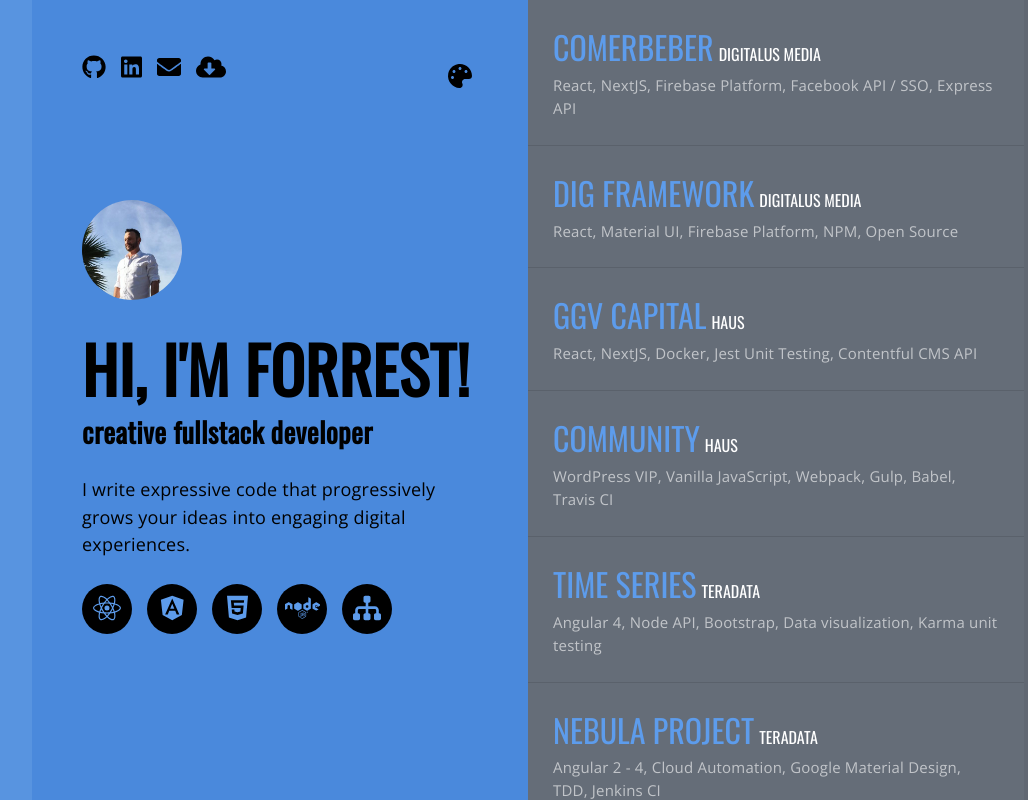
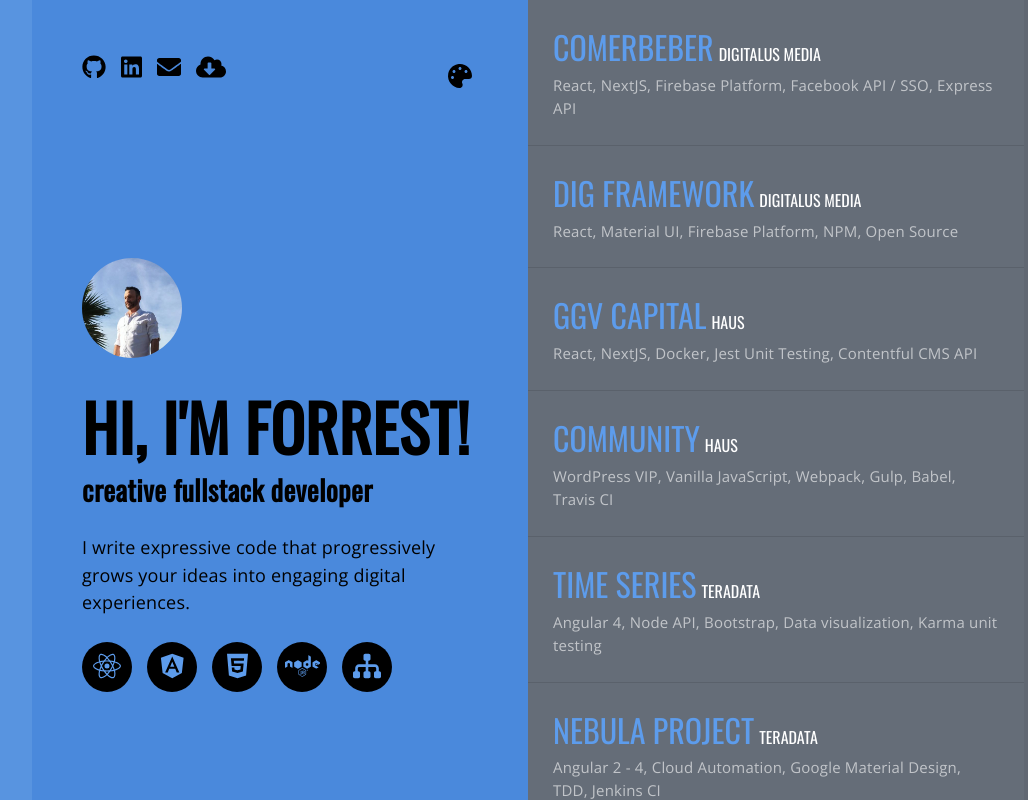
Before and after one commit to forrestLyman/forrestLyman.github.io, a React app: page / in a window 1280 px wide. Shown: the whole page, without its empty margins (112-1140 px from the left). Built offline with nearby package versions, Linux system fonts and the light colour scheme.

Commit message:
fixes spacing on main content

```diff
--- a/src/components/ui/Main/Main.jsx
+++ b/src/components/ui/Main/Main.jsx
@@ -19,6 +19,7 @@
             {({theme}) => (
                 <main className={cx(styles.main, theme.background.dark)}>
                     <Toolbar/>
+                    <div className={styles.mainContent}>
                         <div className={styles.avatar} />
                         <h1 className={styles.title}>
                             hi, i'm forrest!
@@ -28,6 +29,7 @@
                         <p className={styles.lead}>I write expressive code that progressively grows your ideas into engaging digital experiences.</p>
 
                         <Skills />
+                    </div>
                 </main>
             )}
         </ThemeContext.Consumer>
--- a/src/components/ui/Main/Main.scss
+++ b/src/components/ui/Main/Main.scss
@@ -5,6 +5,10 @@
   height: 100%;
   padding:5rem;
   position: relative;
+}
+
+.mainContent{
+  margin-top: 40%;
 }
 
 .connect{
--- a/src/components/ui/Main/Toolbar/Toolbar.scss
+++ b/src/components/ui/Main/Toolbar/Toolbar.scss
@@ -3,7 +3,6 @@
 
 .default {
   display: flex;
-  margin-bottom: 10rem;
   a{
     text-decoration: none;
     font-size: 2.4rem;
```
Lines whose indentation alone changed are shown as unchanged.
